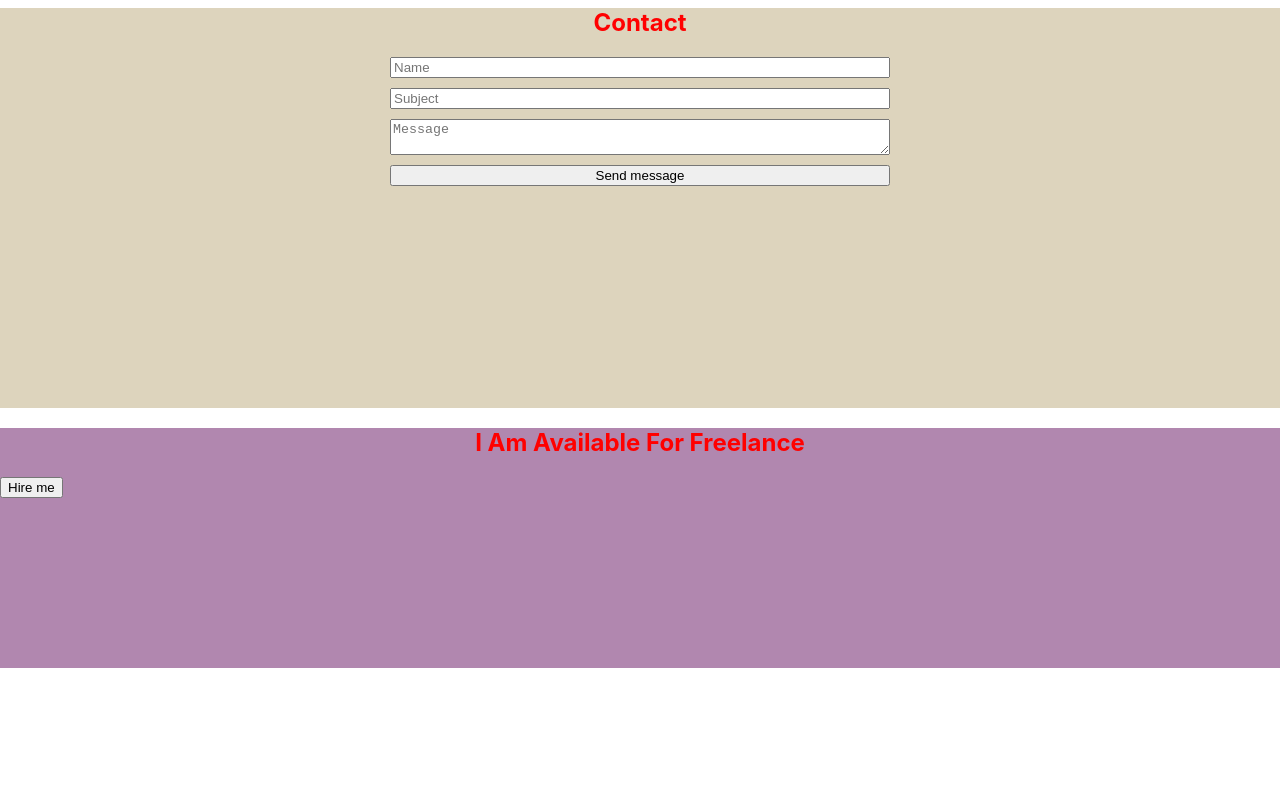
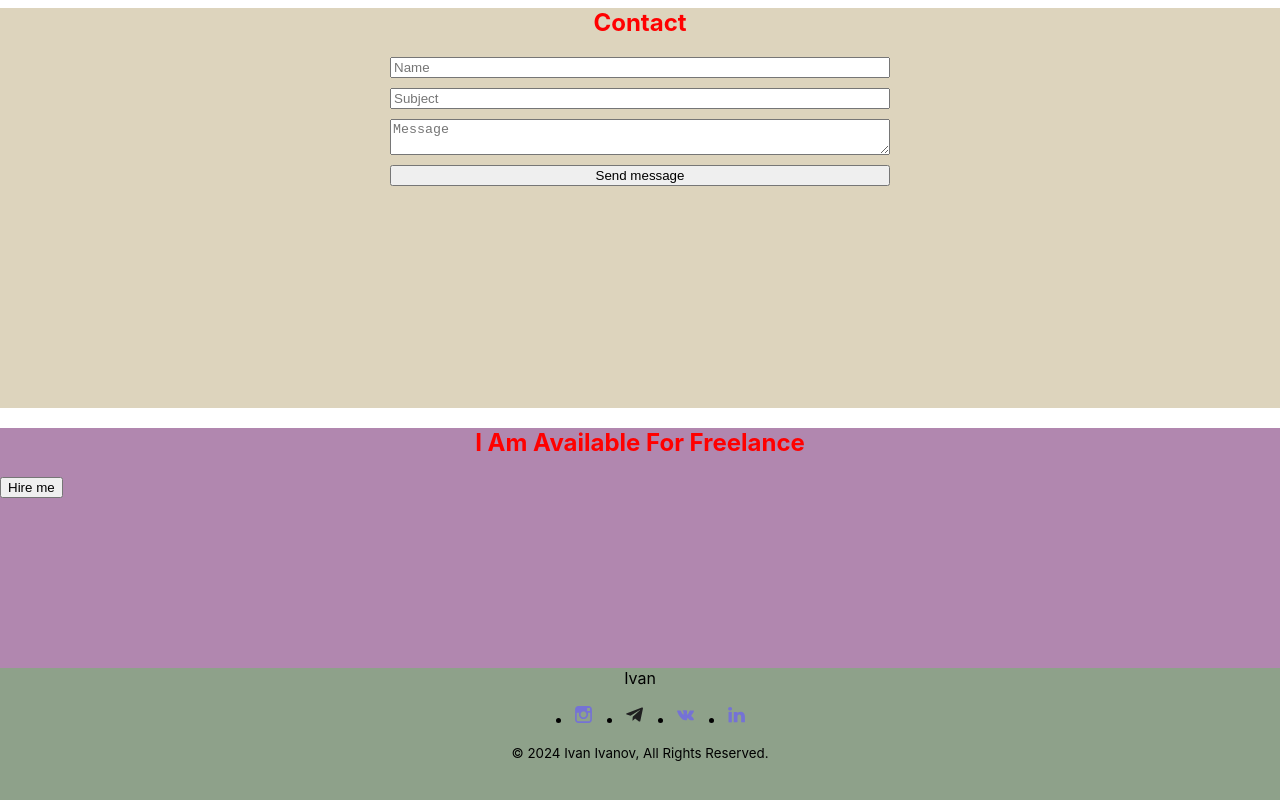
Before and after one commit to EvgeniyElisov/First-Portfolio, a React app: page / in a window 1280 px wide. Shown: the part 2926-3726 px from the top of the page. Before the commit the page ends 3594 px from the top, so only its background shows below. Built offline with nearby package versions, Linux system fonts and the light colour scheme.

Commit message:
footer structure done

```diff
--- a/src/App.tsx
+++ b/src/App.tsx
@@ -1,4 +1,5 @@
 import "./App.css";
+import { Footer } from "./layout/footer/Footer";
 import { Header } from "./layout/header/Header";
 import { Contact } from "./layout/sections/contacts/Contact";
 import { Main } from "./layout/sections/main/Main";
@@ -17,6 +18,7 @@
       <Testimony />
       <Contact />
       <Slogan />
+      <Footer />
     </div>
   );
 }
--- /dev/null
+++ b/src/layout/footer/Footer.tsx
@@ -0,0 +1,75 @@
+import styled from "styled-components";
+import { SectionTitle } from "../../components/SectionTitle";
+import { Icon } from "../../components/icon/Icon";
+import { FlexWrapper } from "../../components/FlexWrapper";
+
+export const Footer = () => {
+  return (
+    <StyledFooter>
+      <FlexWrapper direction={"column"} align={"center"}>
+        <Name>Ivan</Name>
+        <SocialList>
+          <SocialItem>
+            <SocialLink>
+              <Icon
+                iconId="instagram"
+                width="21"
+                height="21"
+                viewBox="0 0 21px 21px"
+              />
+            </SocialLink>
+          </SocialItem>
+          <SocialItem>
+            <SocialLink>
+              <Icon
+                iconId="telegram"
+                width="21"
+                height="21"
+                viewBox="0 0 21px 21px"
+              />
+            </SocialLink>
+          </SocialItem>
+          <SocialItem>
+            <SocialLink>
+              <Icon
+                iconId="vk"
+                width="21"
+                height="21"
+                viewBox="0 0 21px 21px"
+              />
+            </SocialLink>
+          </SocialItem>
+          <SocialItem>
+            <SocialLink>
+              <Icon
+                iconId="linkedIn"
+                width="21"
+                height="21"
+                viewBox="0 0 21px 21px"
+              />
+            </SocialLink>
+          </SocialItem>
+        </SocialList>
+        <Copyright>© 2024 Ivan Ivanov, All Rights Reserved.</Copyright>
+      </FlexWrapper>
+    </StyledFooter>
+  );
+};
+
+const StyledFooter = styled.footer`
+  background-color: #8ea18a;
+  min-height: 20vh;
+`;
+
+const Name = styled.span``;
+
+const SocialList = styled.ul`
+  display: flex;
+  gap: 30px;
+`;
+
+const SocialItem = styled.li``;
+
+const SocialLink = styled.a``;
+
+const Copyright = styled.small``;
```
